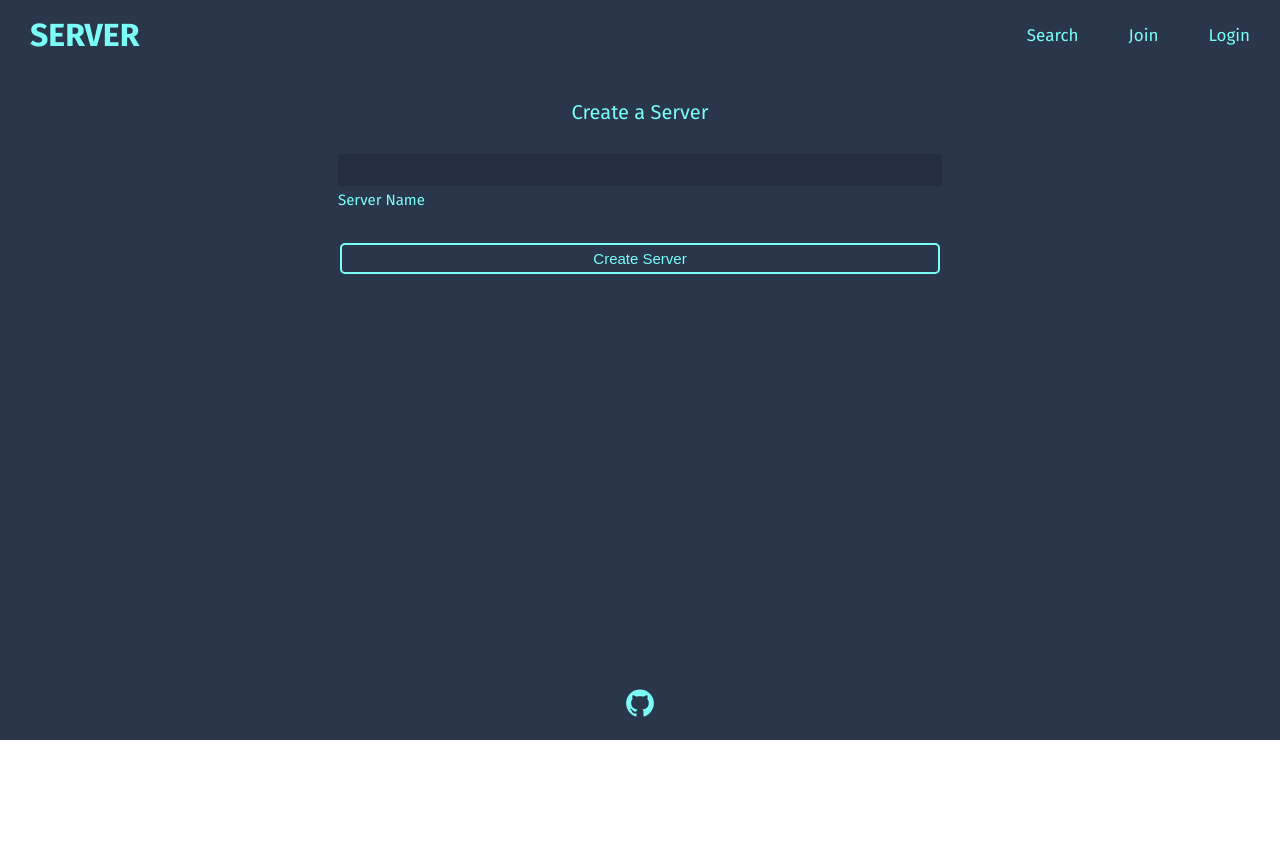
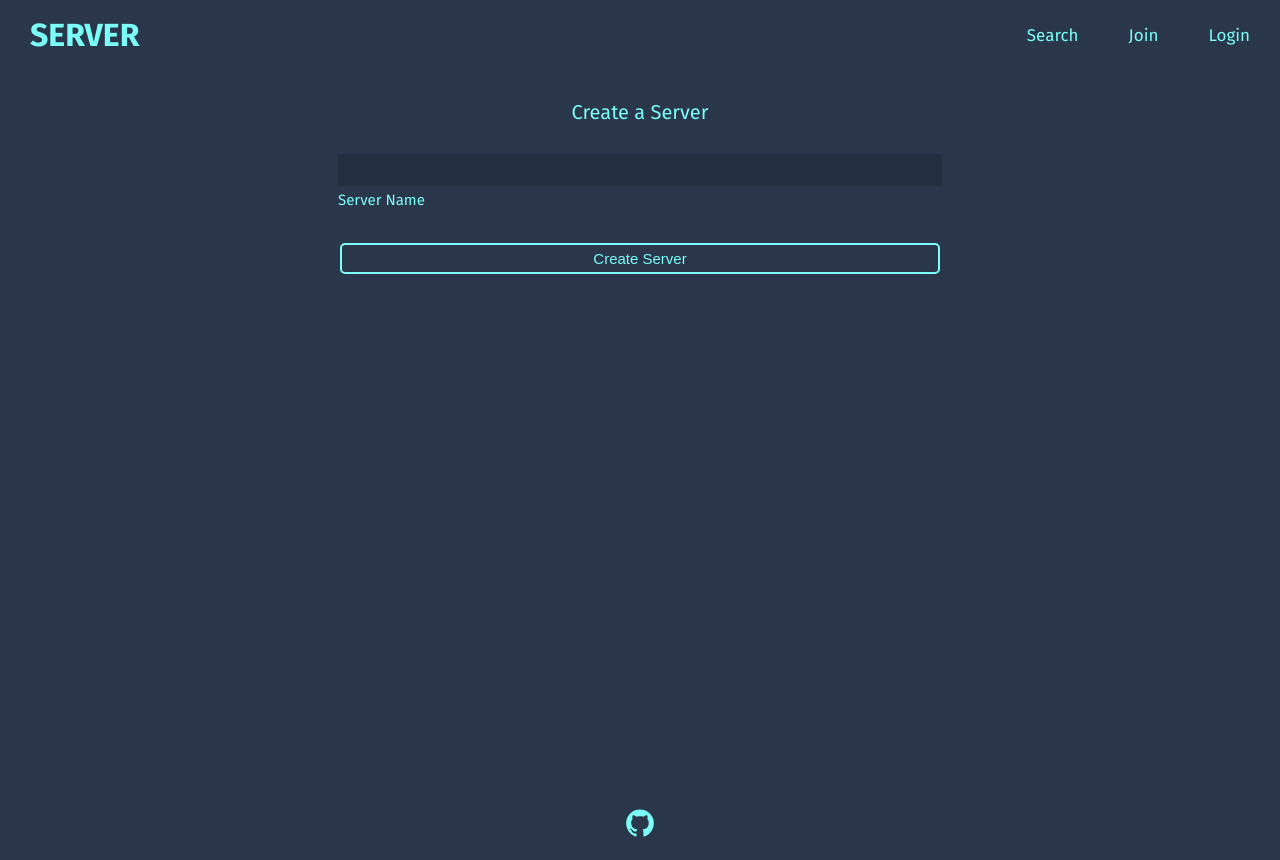
Before and after one commit to Bri-Gonzalez/SERVER, a React (Create React App) app in the folder client/: page /server/create in a window 1280 px wide. Before the commit the page ends 800 px from the top, so only its background shows below. Built offline with nearby package versions, Linux system fonts and the light colour scheme.

Commit message:
added view height to layout children

```diff
--- a/client/src/layouts/Layout/Layout.css
+++ b/client/src/layouts/Layout/Layout.css
@@ -39,5 +39,5 @@
 }
 
 .children {
-  min-height: 600px;
+  height: 90vh;
 }
```
